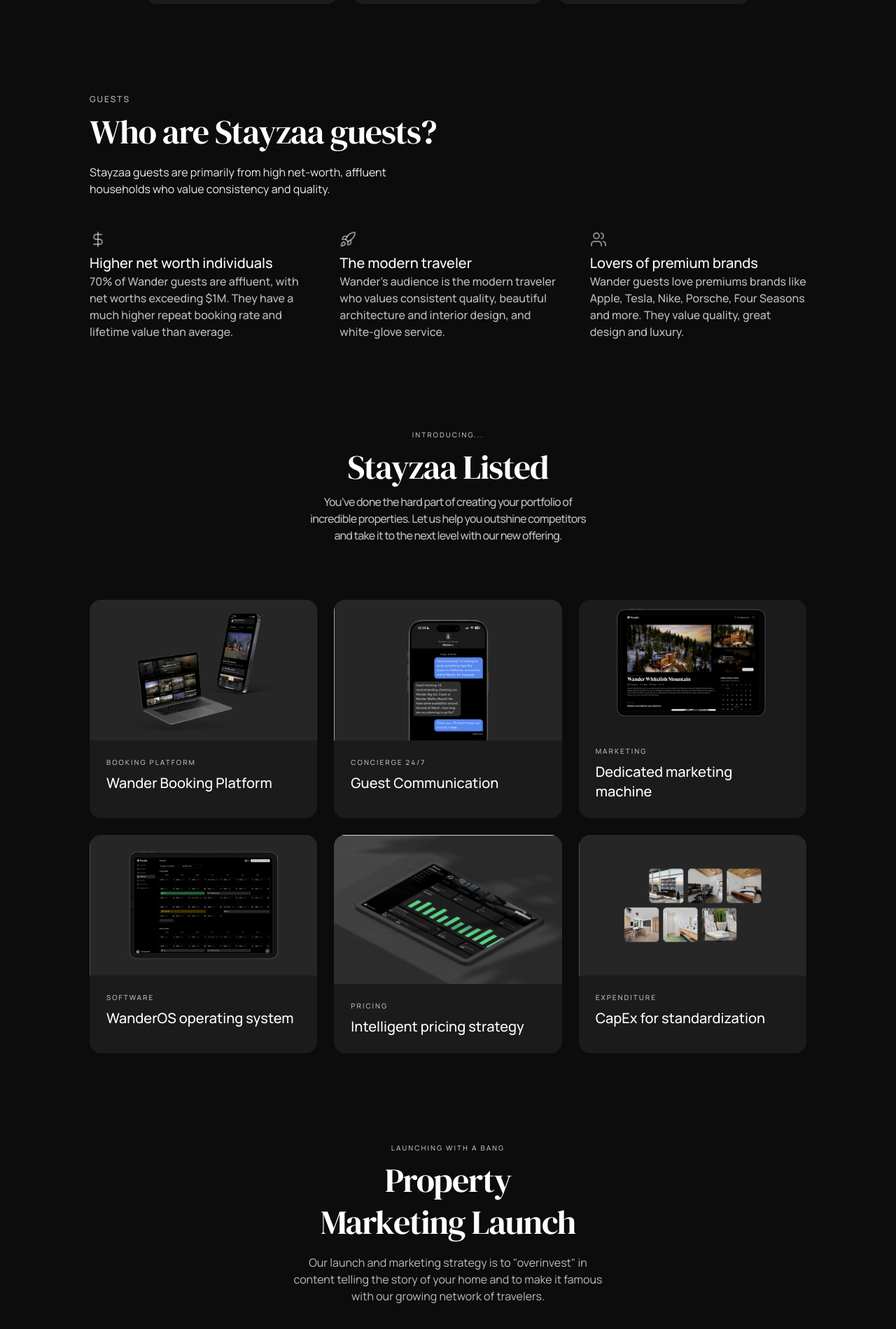
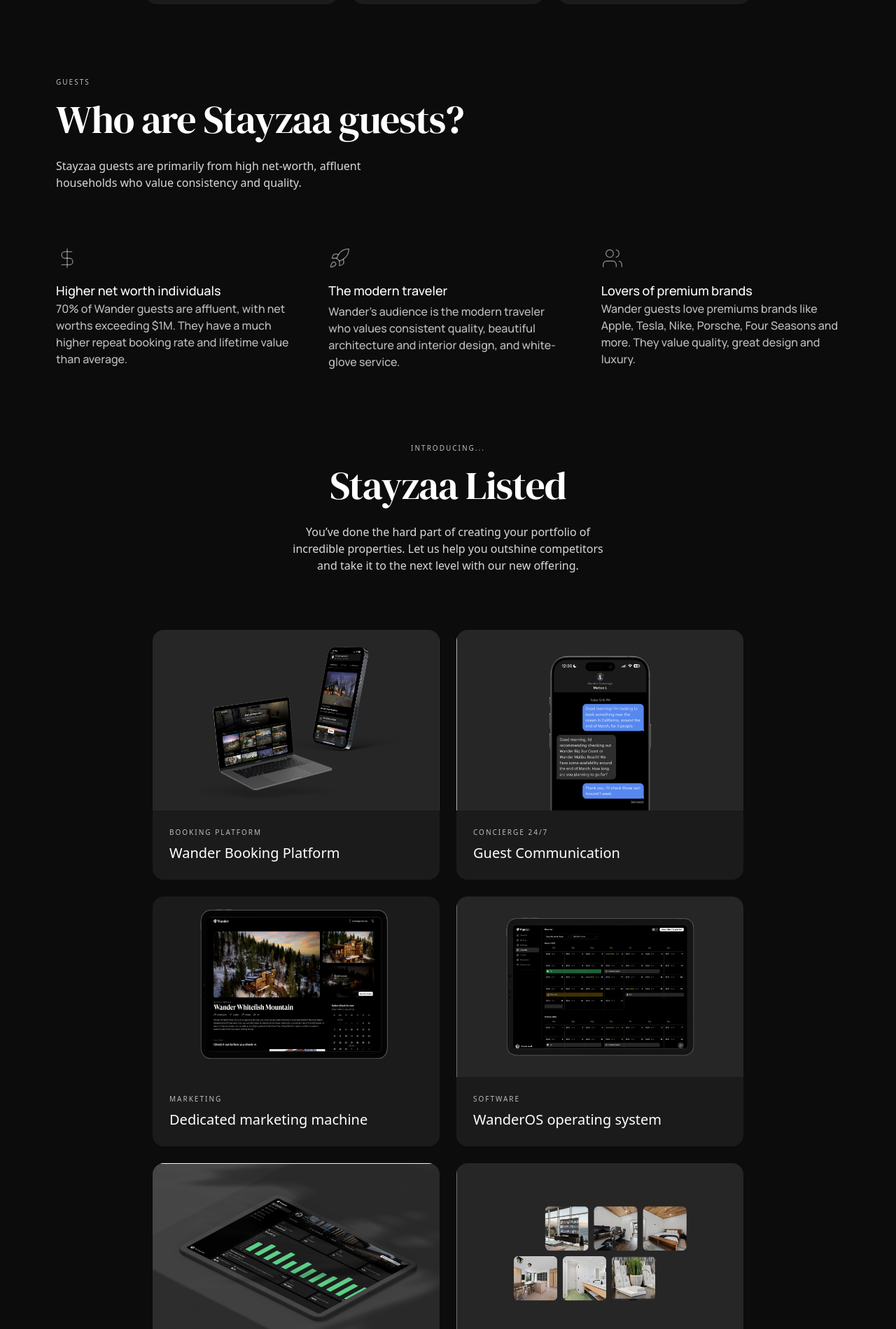
Before and after one commit to Shivam-Batham/stayzaa-page, a React (Vite) app: page / in a window 1280 px wide. Shown: the part 3741-5640 px from the top of the page at 70% size. Built offline with nearby package versions, Linux system fonts and the light colour scheme.

Commit message:
section 6,7,8,9,10,11

```diff
--- a/src/sections/section11.tsx
+++ b/src/sections/section11.tsx
@@ -4,9 +4,9 @@
 
 export default function Section11() {
   return (
-    <section className="relative sm:w-full mt-20 flex sm:items-center sm:px-20 sm:py-20">
+    <section className="relative py-10 md:py-20">
       {/* Background Image */}
-      <div className="absolute inset-0">
+      <div className="absolute inset-0 w-screen">
         <img
           src={houseWander}
           alt="Wander Partnership"
@@ -18,21 +18,24 @@
       </div>
 
       {/* Content */}
-      <div className=" m-auto relative z-10 max-md:px-4 sm:max-w-3xl sm:px-6 lg:px-20 sm:mx-20 text-white flex flex-col">
-        <h2 className="text-[42px] md:text-5xl font-bold my-2 font-headline tracking-tight leading-tight">
+      <div className="mx-auto max-w-[1440px] px-5 md:px-16 lg:px-20">
+
+      <div className=" relative z-10 max-w-[609px] space-y-6">
+        <h2 className="font-headline text-[2.5rem] leading-[3rem] xl:leading-[3.75rem] tracking-[-0.075rem] text-balance md:mr-20 xl:m-0 !block font-bold xl:text-[56px] text-start">
           Consider this a personal invitation to explore a partnership with
           Wander.
         </h2>
-        <p className="font-body mt-6 text-base text-gray-200">
+        <p className="mt-6 text-base text-[#d9d9d9]">
           Elevate your portfolio by aligning with the world’s premier vacation
           rentals. With Wander Listed, you unlock luxury brand recognition,
           cutting-edge technology, a vast guest network and an unrivaled
           marketing engine — all while maintaining your operational
           independence.
         </p>
+      </div>
 
         {/* CTA Button */}
-        <Button className="my-4 z-[999] bg-white  w-73 rounded-md text-md  text-black p-6  flex  font-bold font-body tracking-[0px]">
+        <Button className="mt-4 z-[999] bg-white rounded-md text-md text-black px-6 h-12 flex gap-0 font-bold font-body tracking-[0px] w-full md:w-fit">
           <p className=" ">Learn more about Stayzaa Listed</p>
           <ArrowRight className="" />
         </Button>
--- a/src/sections/section6.tsx
+++ b/src/sections/section6.tsx
@@ -1,17 +1,17 @@
 import { DollarSign, Rocket, Users } from "lucide-react";
 
-export default function Section6(){
-
-    return (<section className=" text-white py-16 max-md:px-4  sm:w-[80%] m-auto">
+export default function Section6() {
+  return (
+    <section className="space-y-10 px-5 py-10 md:space-y-20 md:px-16 xl:px-20 max-w-[1440px] m-auto">
       {/* Heading */}
-        <div className=" mx-auto lg:text-left">
-          <h6 className="uppercase text-xs tracking-[2px] font-body font-medium text-[#bdbdbd]">
+      <div className="space-y-4">
+        <h6 className="uppercase text-[10px] tracking-[2px] text-[#bdbdbd] font-medium">
           GUESTS
         </h6>
-          <h2 className="text-4xl md:text-5xl font-bold mt-2 font-headline tracking-tight leading-tight">
+        <h2 className="font-headline text-[2.5rem] leading-[3rem] tracking-[-0.075rem] xl:leading-[3.75rem] text-balance md:mr-20 !block font-bold xl:text-[56px] text-start">
           Who are Stayzaa guests?
         </h2>
-          <p className="text-base text-[#ececec] mt-4 leading-tighter font-body">
+        <p className="mt-6 text-base text-[#d9d9d9]">
           Stayzaa guests are primarily from high net-worth, affluent
           <br />
           households who value consistency and quality.
@@ -19,41 +19,50 @@
       </div>
 
       <div className="grid grid-cols-1 sm:grid-cols-3 gap-12 mt-12">
+        <div className="space-y-4 max-w-[395px]">
+          <DollarSign className="w-8 h-8 text-white/50"  strokeWidth={1}/>
           <div>
-            <DollarSign className="w-6 h-6 text-white/50" />
-            <p className="mt-4 sm:mt-2 text-start text-xl font-medium font-body">
+
+          <p className="mt-4 sm:mt-2 text-start text-lg font-medium font-body">
             Higher net worth individuals
           </p>
           <p className="font-body text-[#bdbdbd] font-medium">
             70% of Wander guests are affluent, with net worths exceeding $1M.
-              They have a much higher repeat booking rate and lifetime value
-              than average.
+            They have a much higher repeat booking rate and lifetime value than
+            average.
           </p>
           </div>
+        </div>
 
-          <div>
-            <Rocket className="w-6 h-6 text-white/50" />
-            <p className="mt-4 sm:mt-2 text-start text-xl font-medium font-body">
+        <div className="space-y-4 max-w-[395px]">
+          <Rocket className="w-8 h-8 text-white/50"  strokeWidth={1}/>
+          <div className="space-y-1">
+
+          <p className="mt-4 sm:mt-2 text-start text-lg font-medium font-body">
             The modern traveler
           </p>
           <p className="text-base text-[#bdbdbd]  font-medium font-body">
             Wander’s audience is the modern traveler who values consistent
-              quality, beautiful architecture and interior design, and
-              white-glove service.
+            quality, beautiful architecture and interior design, and white-glove
+            service.
           </p>
           </div>
+        </div>
 
+        <div className="space-y-4 max-w-[395px]">
+          <Users className="w-8 h-8 text-white/50"  strokeWidth={1}/>
           <div>
-            <Users className="w-6 h-6 text-white/50" />
-            <p className="mt-4 sm:mt-2 text-start text-xl font-medium font-body">
+
+          <p className="mt-4 sm:mt-2 text-start text-lg font-medium font-body">
             Lovers of premium brands
           </p>
           <p className="font-body text-[#bdbdbd] font-medium">
-              Wander guests love premiums brands like Apple, Tesla, Nike,
-              Porsche, Four Seasons and more. They value quality, great design
-              and luxury.
+            Wander guests love premiums brands like Apple, Tesla, Nike, Porsche,
+            Four Seasons and more. They value quality, great design and luxury.
           </p>
         </div>
           </div>
-      </section>)
+      </div>
+    </section>
+  );
 }
--- a/src/sections/section7.tsx
+++ b/src/sections/section7.tsx
@@ -1,4 +1,3 @@
-
 import img3 from "@/assets/image3.png";
 import img4 from "@/assets/image4.png";
 import img5 from "@/assets/image5.png";
@@ -6,8 +5,7 @@
 import img7 from "@/assets/image7.png";
 import img8 from "@/assets/image8.png";
 
-export default function Section7(){
-
+export default function Section7() {
   const section7 = [
     {
       img: img4,
@@ -47,25 +45,28 @@
     },
   ];
   return (
-
-      <section className=" text-white py-16  sm:w-[80%] max-md:px-4 m-auto">
-        <div className=" mx-auto text-center lg:text-center">
-          <h6 className="uppercase text-[10px] tracking-[2px] font-body text-[#bdbdbd] font-medium">
+    <section className=" text-white md:py-16 px-5 max-w-[1440px] m-auto">
+      <div className=" mx-auto space-y-4 md:max-w-[465px]">
+        <h6 className="uppercase text-center text-[10px] tracking-[2px] text-[#bdbdbd] font-medium">
           INTRODUCING...
         </h6>
-          <h2 className="text-[44px] md:text-5xl font-bold my-2 font-headline tracking-tight leading-tight">
+        <h2 className="font-headline text-[2.5rem] leading-[3rem] xl:leading-[3.75rem] tracking-[-0.075rem] text-balance mx-auto !block font-bold xl:text-[56px] text-center">
           Stayzaa Listed
         </h2>
-          <p className="text-base text-[#bdbdbd] font-medium font-body tracking-tighter">
+        <p className="mt-6 text-base text-[#d9d9d9] text-center">
           You’ve done the hard part of creating your portfolio of <br />
           incredible properties. Let us help you outshine competitors <br />
           and take it to the next level with our new offering.
         </p>
       </div>
-        <div className="grid grid-cols-1 sm:grid-cols-3 gap-6 mt-4 sm:mt-20 font-body">
+      <div className="flex max-w-screen-xl mt-20 flex-wrap justify-center !gap-6 md:mx-auto">
         {section7.map((i) => (
           <div className="w-full overflow-hidden rounded-2xl md:max-w-[300px] lg:max-w-[410px] theme-light:border theme-light:border-default">
-              <img src={i.img} alt={i.alt} />
+            <img
+              className="relative h-[258px] w-full"
+              src={i.img}
+              alt={i.alt}
+            />
             <div className="h-full space-y-2 bg-[#ffffff40]/25 p-6">
               <p className="uppercase text-[10px] tracking-[2px] text-[#bdbdbd] font-medium">
                 {i.title}
@@ -78,5 +79,5 @@
         ))}
       </div>
     </section>
-    )
+  );
 }
--- a/src/sections/section8.tsx
+++ b/src/sections/section8.tsx
@@ -1,10 +1,8 @@
-
 import img9 from "@/assets/image9.png";
 import img10 from "@/assets/image10.png";
 import img11 from "@/assets/image11.png";
 
-export default function Section8(){
-
+export default function Section8() {
   const section8 = [
     {
       img: img9,
@@ -22,30 +20,38 @@
       alt: "phone",
     },
   ];
-    return (<section className=" text-white sm:py-16  sm:w-[80%] max-md:px-4 m-auto">
-        <div className=" mx-auto text-center lg:text-center">
-          <h6 className="uppercase text-[10px] tracking-[2px] font-body text-[#bdbdbd] font-medium">
+  return (
+    <section className=" space-y-5 px-5 py-10 md:space-y-20 md:px-16 md:py-20 xl:px-20 max-w-[1440px] m-auto">
+      <div className="mx-auto space-y-4 text-center md:max-w-[465px]">
+        <h6 className="uppercase text-[10px] tracking-[2px] text-[#bdbdbd] font-medium">
           LAUNCHING WITH A BANG
         </h6>
-          <h2 className="text-[44px] md:text-5xl font-bold my-2 font-headline tracking-tight leading-tight max-w-md px-18 md:px-8 m-auto">
+        <h2 className="mx-auto font-headline font-bold text-[2.5rem] leading-[3rem] xl:leading-[3.75rem] tracking-[-0.075rem] text-balance xl:text-[56px] !block md:px-14 lg:px-4">
           Property Marketing Launch
         </h2>
-          <p className="font-body text-base text-[#bdbdbd] mt-4">
+
+        <p className="mt-6 text-base text-[#d9d9d9]">
           Our launch and marketing strategy is to "overinvest" in <br />
           content telling the story of your home and to make it famous <br />
           with our growing network of travelers.
         </p>
       </div>
-        <div className="font-body flex flex-wrap md:grid grid-cols-2 sm:grid-cols-3 gap-4 mt-4 sm:mt-20 p-4 max-md:justify-center">
-          {section8.map((i) => (
-            <div
-              className={`w-full overflow-hidden rounded-2xl md:max-w-[300px] lg:max-w-[320px] theme-light:border theme-light:border-default max-md:!w-48 `}
-            >
-              <img src={i.img} alt={i.alt} />
-              <p className="mt-2 text-center text-xl font-medium">{i.title}</p>
+      <ul className="flex flex-wrap justify-center gap-20 mt-20">
+        {section8.map((i, index) => (
+          <li key={index} className="w-fit text-center">
+            <div className="relative h-[375px] w-[182px] md:h-[461px] md:w-[224px] xl:h-[655px] xl:w-[318px]">
+              <img
+                src={i.img}
+                alt={i.alt}
+                className="h-full w-full object-contain"
+              />
             </div>
+            <p className="mt-2 text-base font-medium whitespace-nowrap">
+              {i.title}
+            </p>
+          </li>
         ))}
-        </div>
+      </ul>
     </section>
-)
+  );
 }
--- a/src/sections/section9.tsx
+++ b/src/sections/section9.tsx
@@ -1,7 +1,6 @@
 import img12 from "@/assets/image12.png";
 
-
-export default function Section9(){
+export default function Section9() {
   const section9 = [
     {
       img: img12,
@@ -18,48 +17,54 @@
       alt: "Stayzaa is just so luxe...",
     },
   ];
-    return (<section className=" text-white py-16   sm:w-[80%] max-md:px-4 m-auto">
-        <div className=" mx-auto sm:text-center lg:text-start">
-          <h6 className="uppercase text-[10px] tracking-[2px] font-body text-[#bdbdbd] font-medium">
+  return (
+    <section className=" text-white py-10 md:py-20">
+      <div className="mx-auto max-w-[1440px] px-5 md:px-16 lg:px-20">
+        <div className="mb-12 space-y-4">
+          <h6 className="uppercase text-[10px] tracking-[2px] text-[#bdbdbd] font-medium">
             TESTIMONIALS
           </h6>
-          <h2 className="text-[44px] md:text-5xl font-bold font-headline tracking-tight leading-tight my-4">
+          <h2 className="font-headline text-[2.5rem] leading-[3rem] xl:leading-[3.75rem] tracking-[-0.075rem] text-balance !block font-bold xl:text-[56px] text-start">
             Guests love Stayzaa
           </h2>
-          <p className="font-body text-base text-[#bdbdbd] mt-4">
+          <p className="mt-6 text-base text-[#d9d9d9]">
             But don't just take our word for it. Hear what they have to say for
             yourself.
           </p>
         </div>
+      </div>
 
-        <div className=" grid grid-cols-1 sm:grid-cols-2 gap-16 md:gap-auto mt-20 p-4 place-items-center  ">
+      <div className="mx-auto my-0 flex w-full max-w-screen-xl flex-col items-center gap-y-10 lg:flex-row">
         {section9.map((i, index) => (
           <div
             key={index}
-              className=" max-w-[580px] space-y-6 text-center w-full overflow-hidden rounded-2xl
-                 theme-light:border theme-light:border-default flex flex-col items-center gap-4"
+            className="my-10 box-border flex w-full flex-1 flex-col items-center justify-center gap-10 px-5 md:px-16 lg:max-w-[50vw] lg:px-20"
           >
-              {index % 2 === 0 ? (
-                <>
-                  {/* 1st, 3rd, ... : title -> description -> image */}
-                  <p className="mt-2 text-4xl font-medium font-body">"{i.title}"</p>
-                  <p className="font-body mt-2 text-white/70 max-w-[420px]">
+            {/* Image */}
+            <img
+              className={`
+          relative flex h-[200px] w-[calc(100vw-40px)] max-w-[350px] items-center justify-center
+          md:h-[300px] md:max-w-[450px] min-[1500px]:h-[360px] min-[1500px]:max-w-[600px]
+          order-3 ${index % 2 !== 0 ? "md:order-1" : ""}
+        `}
+              src={i.img}
+              alt={i.alt}
+            />
+
+            {/* Text */}
+            <div
+              className={`max-w-[457px] flex flex-col text-center ${
+                index % 2 !== 0 ? "md:order-2" : ""
+              }`}
+            >
+              <p className="text-4xl font-medium order-1">"{i.title}"</p>
+              <p className="mt-6 text-base text-[#d9d9d9] order-2">
                 {i.description}
               </p>
-                  <img src={i.img} alt={i.alt} />
-                </>
-              ) : (
-                <>
-                  {/* 2nd, 4th, ... : image -> title -> description */}
-                  <img src={i.img} alt={i.alt} className=" order-3 sm:order-0" />
-                  <p className="mt-2 text-4xl font-medium font-body">"{i.title}"</p>
-                  <p className="font-body mt-2 text-white/70 max-w-[420px]">
-                    {i.description}
-                  </p>
-                </>
-              )}
+            </div>
           </div>
         ))}
       </div>
-      </section>)
+    </section>
+  );
 }
```
Lines whose indentation alone changed are shown as unchanged.
